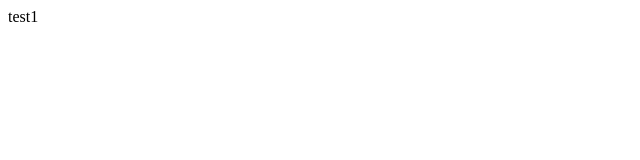
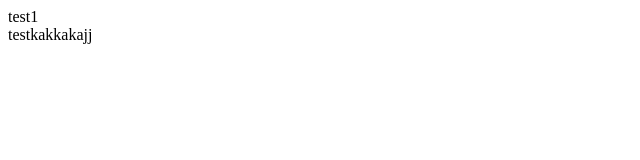
Before and after one commit to Taduynguyen/Duan01-Nhomnguoicaotuoi, a plain HTML site: page index.html in a window 1280 px wide. Shown: the full height of the page, 0-640 px from the left. Drawn offline with Linux system fonts and the light colour scheme.

Commit message:
update test

```diff
--- a/index.html
+++ b/index.html
@@ -10,6 +10,7 @@
 
 <body id="abc">
     <div>test1</div>
+    <div>testkakkakajj</div>
 </body>
 
 </html>
```
